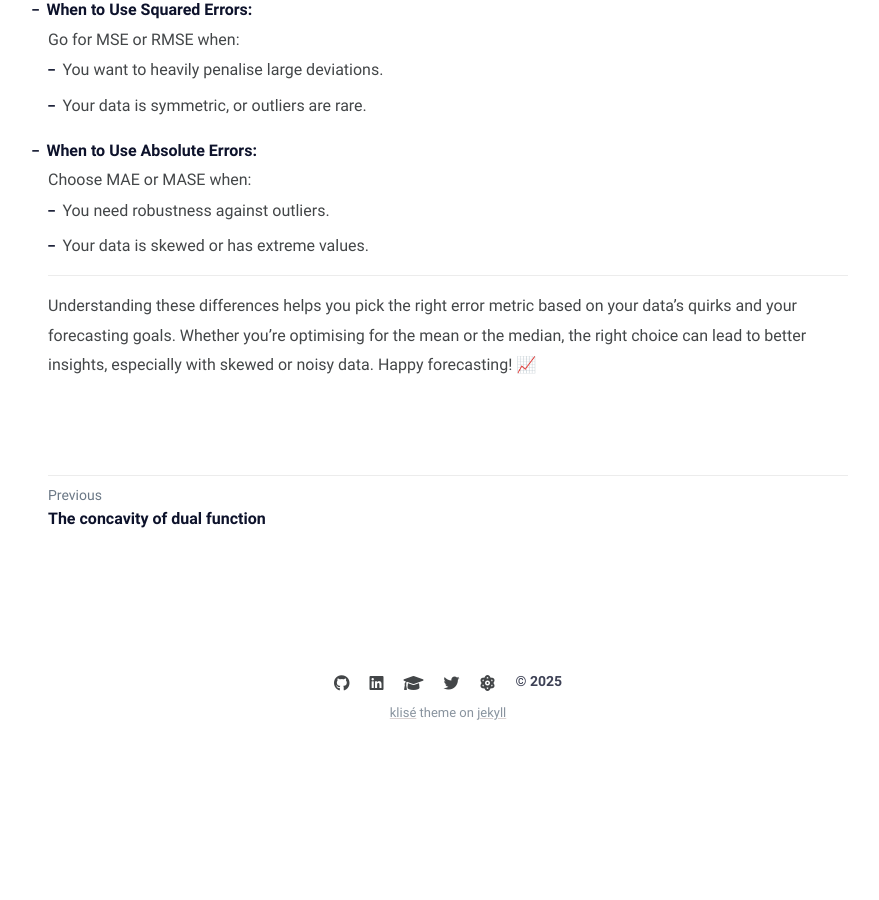
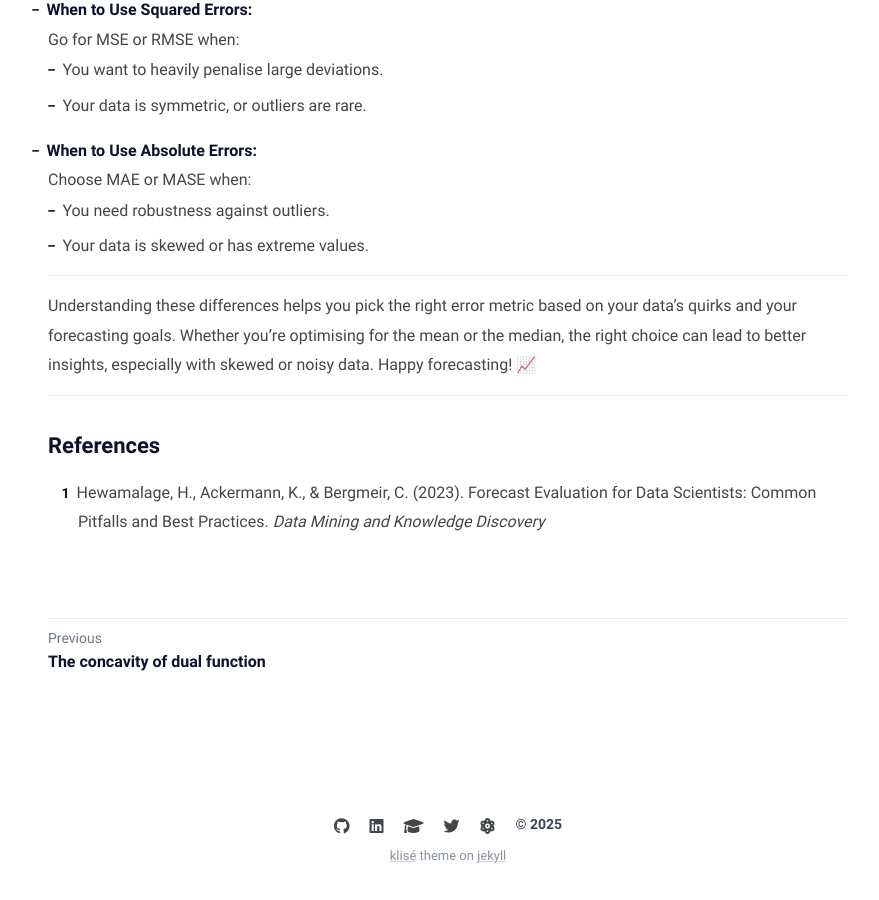
Before and after one commit to ClaudiaShu/claudiashu.github.io, a Jekyll site: the page built from _posts/time-series-metrics/2025-01-10-time-series-metrics.md, in a window 1280 px wide and 900 px high, scrolled down 2791 px. Shown: the whole window, without its empty margins (192-1071 px from the left). Built offline with Jekyll 4.4.1, drawn with Linux system fonts in a browser that asks for light colours; before the commit the page ends 3548 px from its top, so only the background shows below that.

Commit message:
add reference

```diff
--- a/_posts/time-series-metrics/2025-01-10-time-series-metrics.md
+++ b/_posts/time-series-metrics/2025-01-10-time-series-metrics.md
@@ -60,3 +60,9 @@ Now, picture a dataset with some wild outliers. The mean gets pulled toward thes
 ---
 
 Understanding these differences helps you pick the right error metric based on your data's quirks and your forecasting goals. Whether you're optimising for the mean or the median, the right choice can lead to better insights, especially with skewed or noisy data. Happy forecasting! 📈
+
+---
+
+## **References**
+
+1. Hewamalage, H., Ackermann, K., & Bergmeir, C. (2023). Forecast Evaluation for Data Scientists: Common Pitfalls and Best Practices. *Data Mining and Knowledge Discovery*
```
